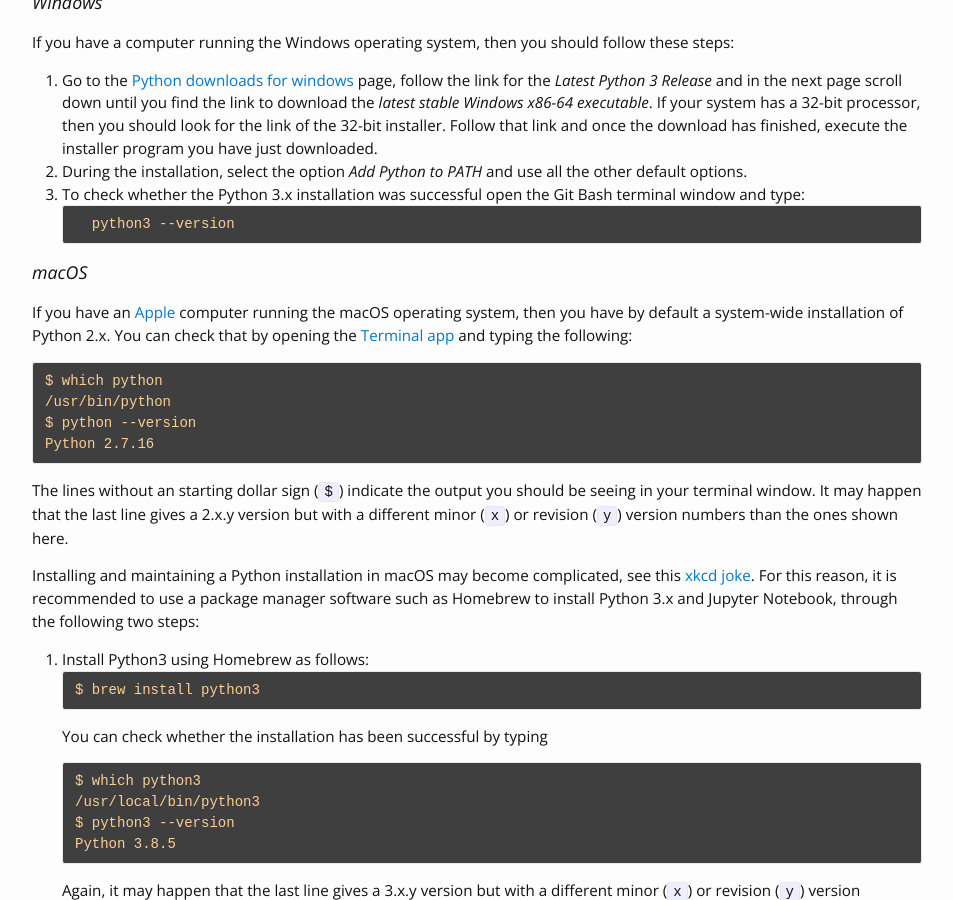
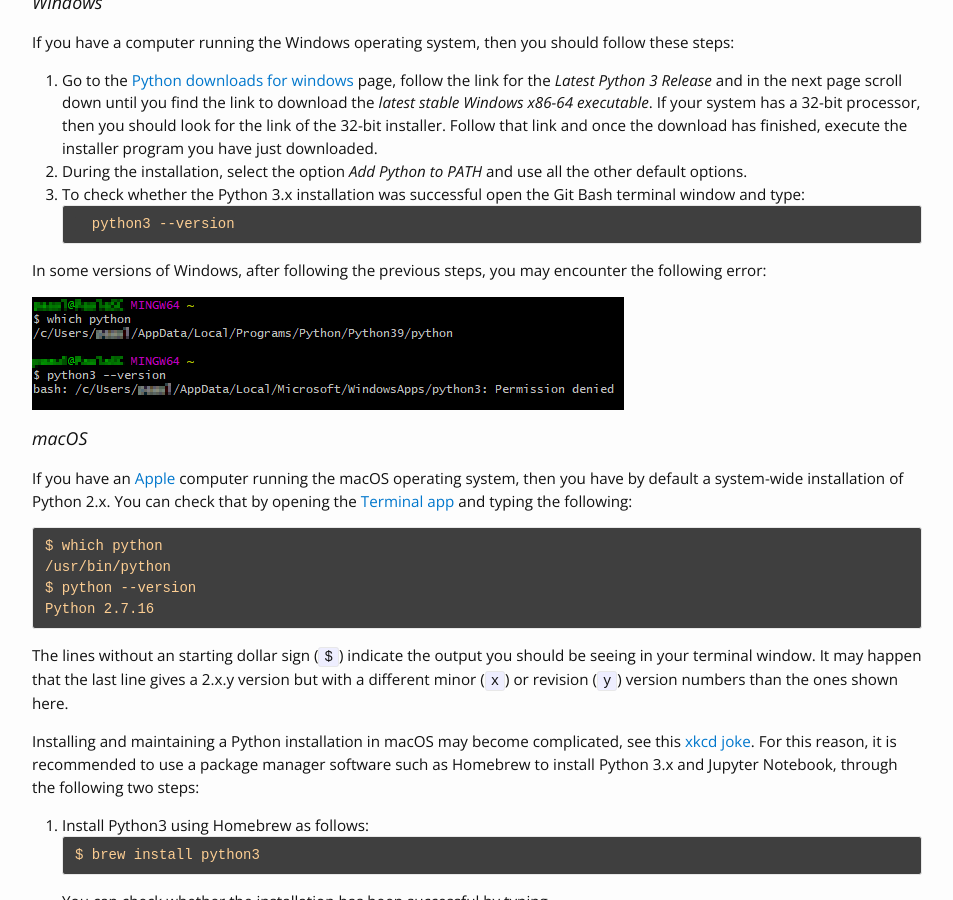
Before and after one commit to funcompbio/funcompbio.github.io, a Jekyll site: the page built from setup.md, in a window 1280 px wide and 900 px high, scrolled down 3609 px. Shown: the whole window, without its empty margins (163-1116 px from the left). Built offline with Jekyll 4.4.1, drawn with Linux system fonts in a browser that asks for light colours; nearby versions of some CDN libraries.

Commit message:
Updated setup with instructions on solving the permission denied error when running python in windows.

````diff
--- a/setup.md
+++ b/setup.md
@@ -243,6 +243,11 @@ follow these steps:
   python3 --version
   ```
 
+In some versions of Windows, after following the previous steps, you may encounter
+the following error:
+
+![pythonpermissiondenied](/_images/python3permissiondenied.png)
+
 ### macOS
 
 If you have an [Apple](https://apple.com) computer running the macOS operating
````
Also changed, not shown: _images/ChangeExecAliasesWindows1.png (added), _images/ChangeExecAliasesWindows2.png (added), _images/ChangeExecAliasesWindows3.png (added), _images/python3permissiondenied.png (added).
